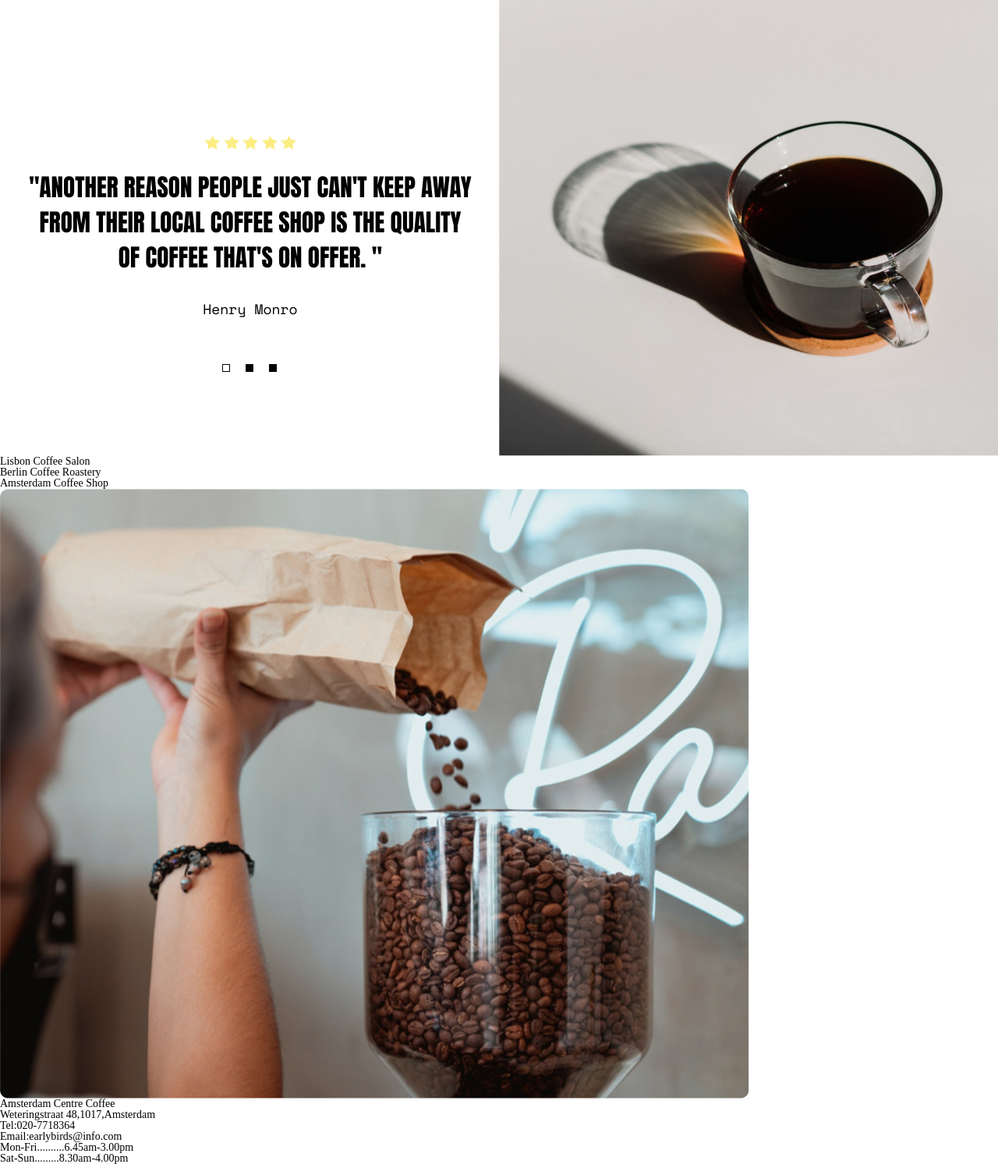
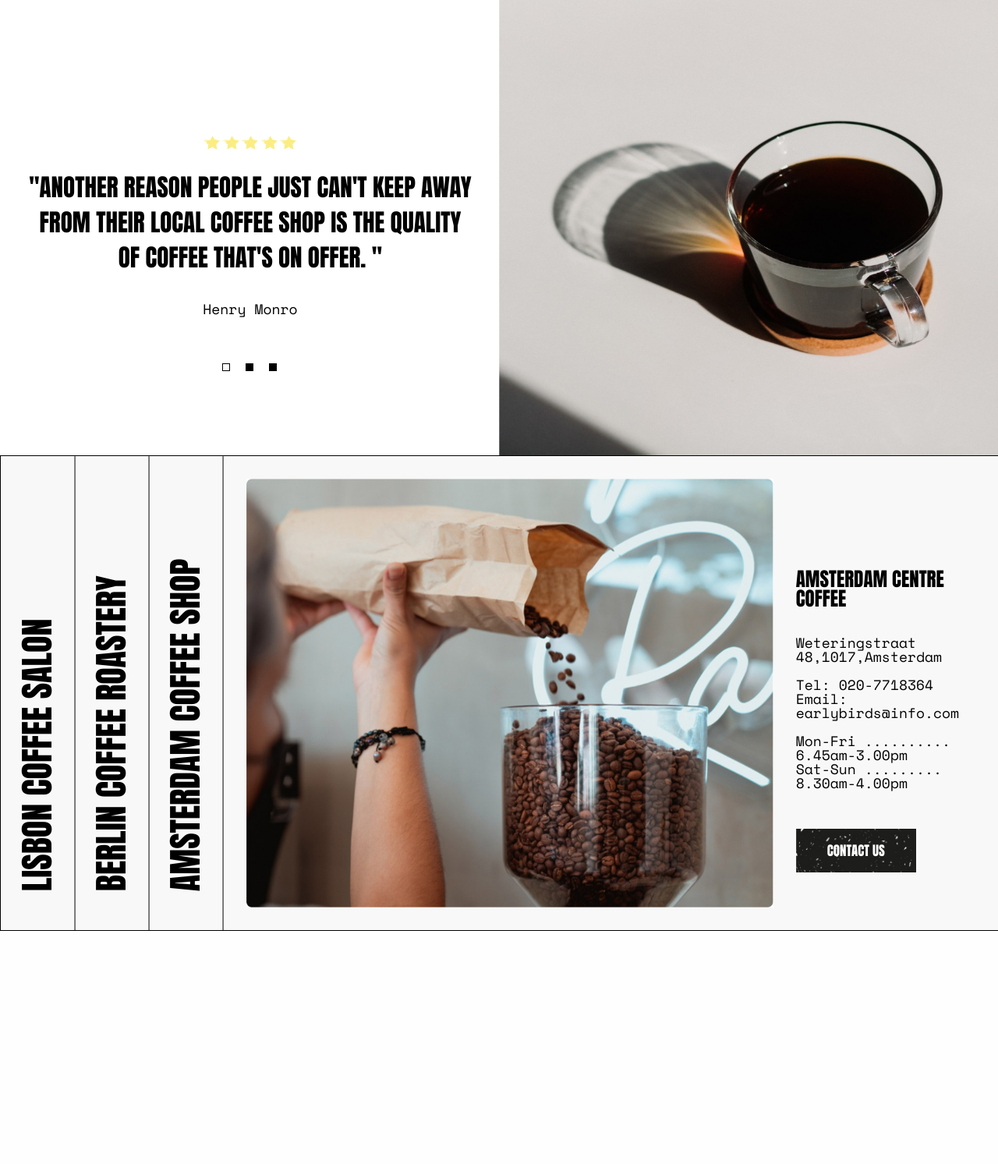
Before and after one commit to DenisOdUaWeb/coffestation, a PHP site: page / in a window 1280 px wide. Shown: the part 1919-3412 px from the top of the page at 78% size. After the commit the page ends 3113 px from the top, so only its background shows below. Run offline with PHP 8.4, Linux system fonts and the light colour scheme.

Commit message:
contact section almost finished

```diff
--- a/css/main.css
+++ b/css/main.css
@@ -419,3 +419,130 @@
         width: auto;
     }
 }
+
+.contact-us {
+}
+.container {
+}
+.contact-us__row {
+    display: flex;
+    justify-content: space-between;
+    border: 1px solid #000;
+    border-right: none;
+    background-color: rgb(248 248 248);
+}
+.contact-us__coll {
+    display: flex;
+    flex-direction: row-reverse;
+    flex: 1 1 20%;
+    justify-content: start;
+}
+.contact-us__coll_big {
+    flex: 1 1 60%;
+    align-self: center;
+    padding: 60px;
+
+}
+.contact-us__cities{
+    display: flex;
+    flex-direction: column;
+    font-family: 'Anton', sans-serif;
+    font-size: 50px;
+    line-height: 1.6;
+    text-transform: uppercase;
+    writing-mode: vertical-lr;
+    transform: rotate(-180deg);
+
+}
+.contact-us__cities :nth-child(1){
+    order: 3;
+}
+.contact-us__cities :nth-child(2){
+    order: 2;
+}
+.contact-us__cities :nth-child(3){
+    order: 1;
+}
+.contact-us__cities div{
+     border-left: 1px solid #000;
+     padding: 50px 22px;
+}
+.contact-us__lisabon {
+    border-left: inherit;
+}
+.contact-us__berlin {
+    border-left: inherit;
+}
+.contact-us__amsterdam {
+    border-left: inherit;
+}
+.contact-us__img img{
+    width: 100%;
+
+}
+.contact-us__contacts{
+    padding: 45px 0;
+    margin-right: 50px;
+}
+.contact-us__title {
+    font-family: 'Anton', sans-serif;
+    font-size: 25px;
+    text-transform: uppercase;
+    margin: 100px 0 35px 0;
+}
+
+.contact-us__text {
+    font-family: 'Space Mono', monospace;
+    font-size: 18px;
+}
+.contact-us__btn{
+    margin-top: 50px;
+}
+.contact-us__btn button{
+    background: center / cover no-repeat url('../img/contacts/c_btn_bg.jpg');
+    text-transform: uppercase;
+    font-family: 'Anton', sans-serif;
+    font-size: 17px;
+    color: #fff;
+    padding: 15px 40px;
+}
+
+@media (max-width: 1900px) {
+    .contact-us__cities{
+        font-size: calc(35px + (50 - 35) * ((100vw - 320px) / (1900 - 320)));
+        line-height: calc(35px + (60 - 35) * ((100vw - 320px) / (1900 - 320)));
+    }
+    .contact-us__coll_big {
+    padding: calc(15px + (60 - 15) * ((100vw - 1000px) / (1900 - 1000)));
+
+    }
+}
+@media (max-width: 1024px) {
+    .contact-us__row{
+        display: block;
+    }
+    .contact-us__coll{
+        display: block;
+    }
+    .contact-us__cities{
+        display: block;
+    }
+    .contact-us__cities{
+        display: block;
+        flex-direction: column;
+        writing-mode: unset;
+        transform: none;
+    }
+    .contact-us__cities div{
+        border-left: 1px solid #000;
+        padding: 20px;
+        border: none;
+    }
+    .contact-us__contacts{
+        margin: 0 40px 40px 40px;
+        padding: 0;
+    }
+    .contact-us__coll_big{
+        padding: 10px;
+    }
+}
--- a/index.html
+++ b/index.html
@@ -201,7 +201,7 @@
                     </div>
                     <div class="phrase-carousel__coll">
                         <div class="phrase-carousel__right-img">
-                            <img src="img/phrase_carousel/img.jpg" alt="coffe img">
+                            <img src="img/phrase_carousel/img2.jpg" alt="coffe img">
                         </div>
                     </div>
 
@@ -213,7 +213,8 @@
             <div class="container">
                 <div class="contact-us__row">
                     <div class="contact-us__coll">
-                        <div class="contact-us__lisabon">
+                        <div class="contact-us__cities">
+                            <div class="contact-us__lisabon">
                             Lisbon Coffee Salon
                         </div>
                         <div class="contact-us__berlin">
@@ -222,24 +223,32 @@
                         <div class="contact-us__amsterdam">
                             Amsterdam Coffee Shop
                         </div>
+                        </div>
                     </div>
-                    <div class="contact-us__coll">
+                    <div class="contact-us__coll contact-us__coll_big">
                         <div class="contact-us__img">
                             <img src="img/contacts/main.jpg" alt="main coffee blender jpg here">
                         </div>
                     </div>
                     <div class="contact-us__coll">
-                        <div class="contact-us__title">
-                            Amsterdam Centre Coffee
+                        <div class="contact-us__contacts">
+                            <div class="contact-us__title">
+                                Amsterdam Centre Coffee
+                            </div>
+                            <div class="contact-us__text">
+                                Weteringstraat 48,1017,Amsterdam<br>
+                                <br>
+                                <p>Tel: 020-7718364<br>
+                                Email: earlybirds@info.com</p>
+                                <br>
+                                <p>Mon-Fri .......... 6.45am-3.00pm<br>
+                                Sat-Sun ......... 8.30am-4.00pm</p>
+                            </div>
+                            <div class="contact-us__btn">
+                                <button>Contact us</button>
+                            </div>
                         </div>
-                        <div class="contact-us__text">
-                            Weteringstraat 48,1017,Amsterdam
-                            <p>Tel:020-7718364<br>
-                            Email:earlybirds@info.com</p>
 
-                            <p>Mon-Fri..........6.45am-3.00pm<br>
-                            Sat-Sun.........8.30am-4.00pm</p>
-                        </div>
                     </div>
                 </div>
             </div>
```
Also changed, not shown: img/contacts/c_btn_bg.jpg (added), img/phrase_carousel/img2.jpg (added).
